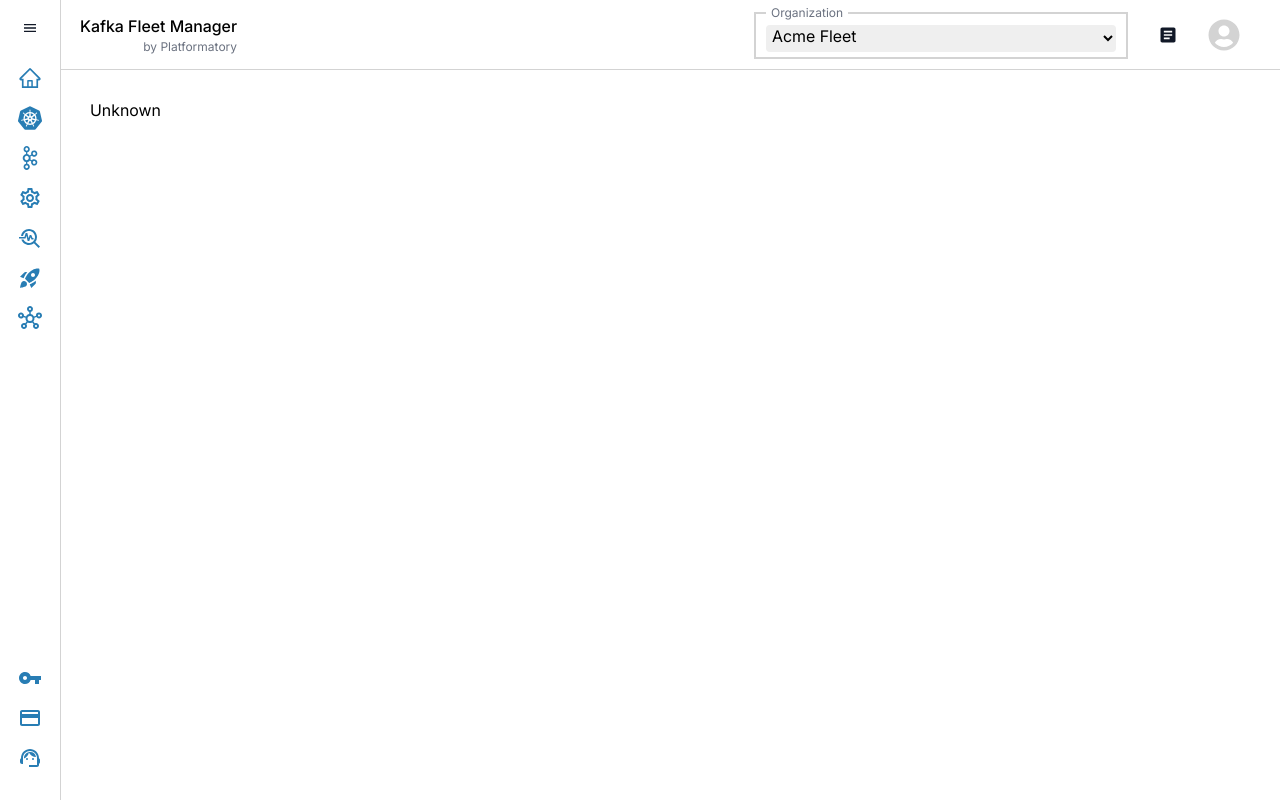
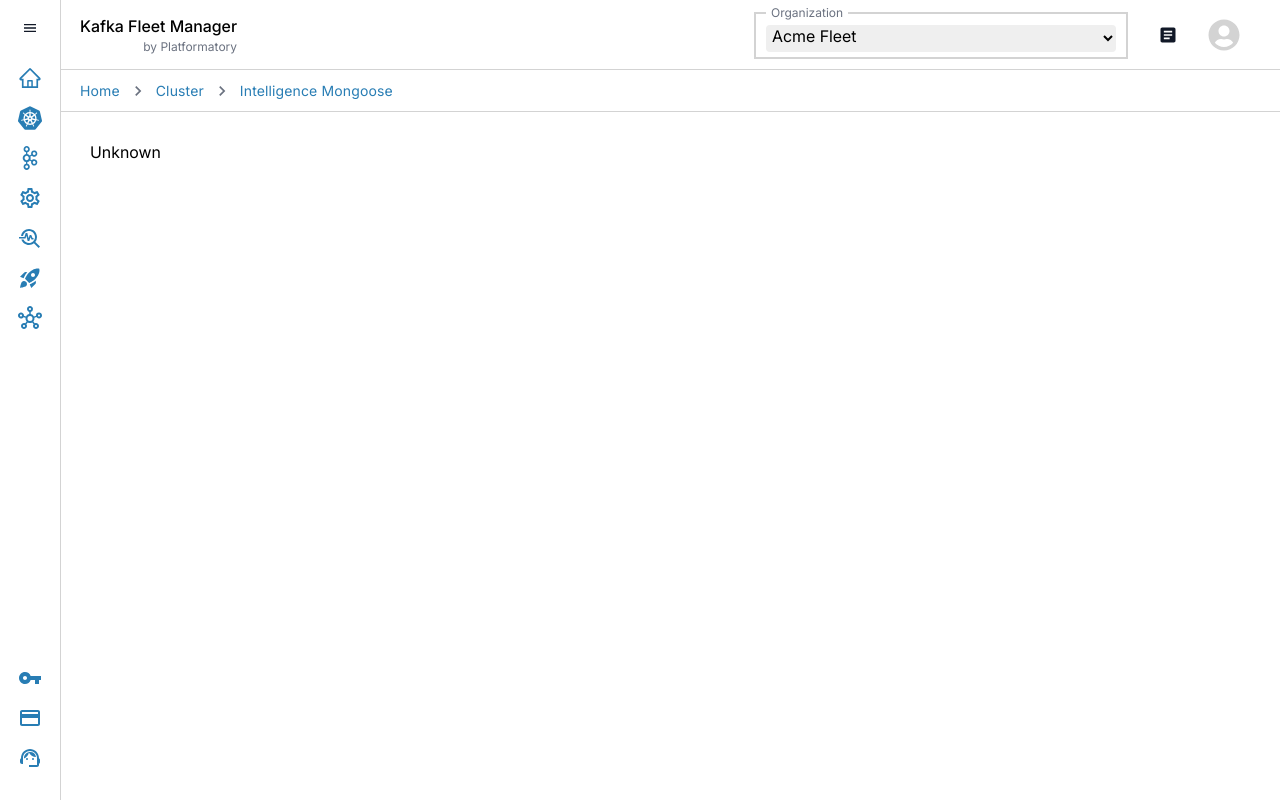
Before and after one commit to Sanhita-san/kafka-fleet-manager, a React (Vite) app: page / in a window 1280 px wide. Built offline with nearby package versions, Linux system fonts and the light colour scheme.

Commit message:
Updated Breadcrumbs

```diff
--- a/src/App.jsx
+++ b/src/App.jsx
@@ -4,6 +4,7 @@ import Dashboard from "./components/dashboard/Dashboard";
 import Navbar from "./components/navbar/Navbar";
 import Header from "./components/header/Header";
 import Unknown from "./components/unknown/Unknown";
+import BillingTable from "./components/billing/BillingTable";
 
 import styles from "./App.module.css";
 
@@ -13,9 +14,11 @@ function App() {
       <BrowserRouter>
         <Navbar />
         <Header />
+
         <main className={styles.main}>
           <Routes>
             <Route path="/clusters" element={<Dashboard />} />
+            <Route path="/billing" element={<BillingTable />} />
             <Route path="/*" element={<Unknown />} />
           </Routes>
         </main>
--- a/src/components/header/Header.jsx
+++ b/src/components/header/Header.jsx
@@ -3,9 +3,19 @@ import styles from "./Header.module.css";
 import { FaUserCircle } from "react-icons/fa";
 import { MdArticle } from "react-icons/md";
 
+import Breadcrumbs from "@mui/material/Breadcrumbs";
+import { MdNavigateNext } from "react-icons/md";
+
 const Header = () => {
+  const breadcrumbs = [
+    <p>Home</p>,
+    <p>Cluster</p>,
+    <p>Intelligence Mongoose</p>,
+  ];
+
   return (
     <header className={styles.header}>
+      <div className={styles.topHeader}>
         {/* Left Section */}
         <div className={styles.logo}>
           <h1 className={styles.title}>Kafka Fleet Manager</h1>
@@ -23,6 +33,26 @@ const Header = () => {
           <MdArticle className={styles.icon} />
           <FaUserCircle className={`${styles.icon} ${styles.profile}`} />
         </div>
+      </div>
+
+      <Breadcrumbs
+        separator={
+          <MdNavigateNext
+            style={{
+              fontSize: "20px",
+              color: "var(--color-text-muted)",
+            }}
+          />
+        }
+        aria-label="breadcrumb"
+        style={{
+          padding: "10px 20px",
+          color: "var(--color-primary)",
+          fontSize: "14px",
+        }}
+      >
+        {breadcrumbs}
+      </Breadcrumbs>
     </header>
   );
 };
--- a/src/components/header/Header.module.css
+++ b/src/components/header/Header.module.css
@@ -1,13 +1,14 @@
 .header {
   margin-left: 60px;
   border-bottom: 1px solid var(--color-border);
-  padding: 10px 20px;
 }
 
-.header {
+.topHeader {
   display: flex;
   justify-content: space-between;
   align-items: center;
+  border-bottom: 1px solid var(--color-border);
+  padding: 10px 20px;
 }
 
 .logo {
--- a/src/index.css
+++ b/src/index.css
@@ -8,6 +8,7 @@
   --color-primary: #287db4;
 
   --color-bg: #ffffff;
+  --color-bg-grey: #eeeeee;
   --color-text: #111827;
   --color-text-muted: #6b7280;
   --color-border: #d3d3d3;
```
Also changed, not shown: package.json (+7 -0 lines). Lines whose indentation alone changed are shown as unchanged.
